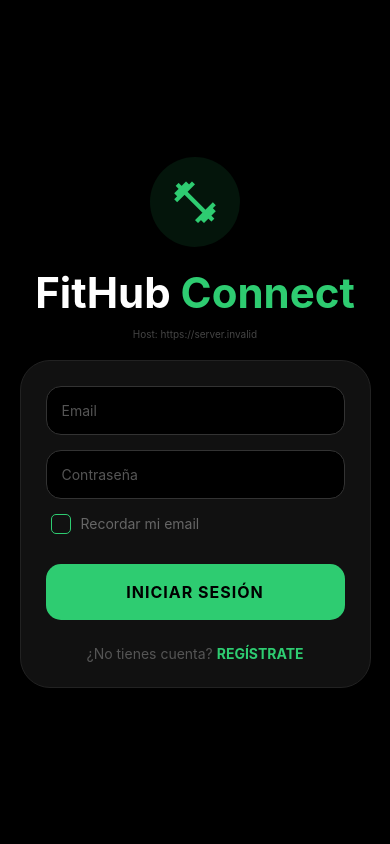
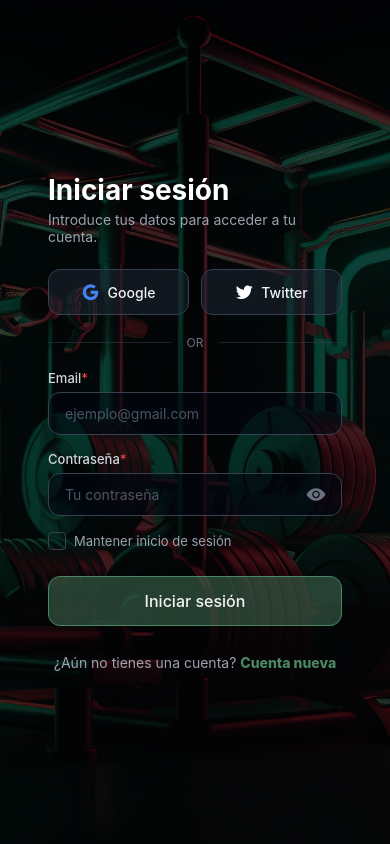
Before and after one commit to GranPatriarca02/FitHub-Connect, a React Native app in the folder mobile/: screen /Login in a window 390 px wide. Built offline with nearby package versions, Linux system fonts and the light colour scheme; no server answers.

Commit message:
fix: Se han sincronizado las versiones de git: LoginScreen.jsx

```diff
--- a/mobile/src/screens/LoginScreen.jsx
+++ b/mobile/src/screens/LoginScreen.jsx
@@ -1,41 +1,31 @@
 // __ IMPORTS __
-import React, { useState, useEffect } from 'react';
-import { View, Text, TextInput, TouchableOpacity, ScrollView, KeyboardAvoidingView, Platform, ActivityIndicator, Animated, Dimensions } from 'react-native';
+import React, { useState, useEffect, useRef } from 'react';
+import { View, Text, TextInput, TouchableOpacity, ScrollView, KeyboardAvoidingView, Platform, ActivityIndicator, Animated, Dimensions, ImageBackground } from 'react-native';
 import { SafeAreaView } from 'react-native-safe-area-context';
-import { MaterialCommunityIcons, Ionicons } from '@expo/vector-icons';
+import { Ionicons } from '@expo/vector-icons';
 import AsyncStorage from '@react-native-async-storage/async-storage';
 
-// API_URL: usa EXPO_PUBLIC_API_URL del .env, con fallback por plataforma
-const API_URL = (() => {
-  if (process.env.EXPO_PUBLIC_API_URL) return process.env.EXPO_PUBLIC_API_URL;
-  if (Platform.OS === 'android') return 'http://10.0.2.2:8080';
-  return 'http://localhost:8080';
-})();
+const { width, height } = Dimensions.get('window');
 
-const { width } = Dimensions.get('window');
+// API_URL: Usando estrictamente tu .env
+const API_URL = process.env.EXPO_PUBLIC_API_URL;
 
 export default function LoginScreen({ navigation }) {
-  const [modo, setModo] = useState('login');
+  // --- ESTADOS ---
   const [email, setEmail] = useState('');
   const [password, setPassword] = useState('');
-  const [nombre, setNombre] = useState('');
-  const [tipoCuenta, setTipoCuenta] = useState('Usuario'); // Restaurado
   const [cargando, setCargando] = useState(false);
   const [recuerdame, setRecuerdame] = useState(false);
+  const [showPassword, setShowPassword] = useState(false);
 
-  // Sistema de Popups
+  // --- SISTEMA DE POPUPS (NOTIFICACIONES) ---
   const [notificacion, setNotificacion] = useState({ visible: false, mensaje: '', tipo: 'success' });
-  const translateY = useState(new Animated.Value(-100))[0];
+  // ARREGLO: Se usa useRef para evitar problemas de re-renderizado en la animación
+  const translateY = useRef(new Animated.Value(-100)).current;
 
-  // Cargar email guardado
+  // --- EFECTO INICIAL: CARGAR DATOS GUARDADOS ---
   useEffect(() => {
     const inicializarDatos = async () => {
-      // 1. SIEMPRE comprobar que API_URL existe antes de llamar al backend
-      if (!API_URL) {
-        console.log("Esperando configuración de red...");
-        return;
-      }
-
       try {
         const savedEmail = await AsyncStorage.getItem('savedEmail');
         if (savedEmail) {
@@ -43,13 +33,13 @@ export default function LoginScreen({ navigation }) {
           setRecuerdame(true);
         }
       } catch (error) {
-        console.log("Error de red:", error.message);
+        console.log("Error al cargar datos iniciales:", error.message);
       }
     };
+    inicializarDatos();
+  }, []);
 
-    inicializarDatos();
-  }, [API_URL]);
-
+  // --- LÓGICA DE POPUP ---
   const mostrarPopUp = (msg, tipo = 'success') => {
     setNotificacion({ visible: true, mensaje: msg, tipo });
     Animated.spring(translateY, { toValue: 60, useNativeDriver: true }).start();
@@ -60,57 +50,41 @@ export default function LoginScreen({ navigation }) {
     }, 3000);
   };
 
+  // --- LÓGICA DE AUTENTICACIÓN (LOGIN) ---
   const handleEntrar = async () => {
-    // Validaciones básicas
-    if (!email || !password || (modo === 'registro' && !nombre)) {
+    if (!email || !password) {
       mostrarPopUp("Por favor, rellena todos los campos", "error");
       return;
     }
 
     setCargando(true);
     try {
-      const endpoint = modo === 'login' ? '/auth/login' : '/auth/register';
-
-      // RESTAURADO: Mapeo de roles para tu API
-      const roleMapped = tipoCuenta === 'Monitor' ? 'TRAINER' : 'FREE';
-
-      // RESTAURADO: Cuerpo del mensaje exacto
-      const body = modo === 'login'
-        ? { email, password }
-        : { name: nombre, email, password, role: roleMapped };
-
-      console.log("Intentando conectar a:", `${API_URL}${endpoint}`);
-
-      const response = await fetch(`${API_URL}${endpoint}`, {
+      const response = await fetch(`${API_URL}/auth/login`, {
         method: 'POST',
         headers: { 'Content-Type': 'application/json' },
-        body: JSON.stringify(body),
+        body: JSON.stringify({ email, password }),
       });
 
       const data = await response.json();
 
       if (response.ok) {
-        if (modo === 'registro') {
-          mostrarPopUp("¡Cuenta creada! Ya puedes loguearte.", "success");
-          setModo('login');
-        } else {
-          // RESTAURADO: Guardado de datos en AsyncStorage
         await AsyncStorage.setItem('userToken', data.token);
         await AsyncStorage.setItem('userRole', data.role);
         await AsyncStorage.setItem('userId', data.userId.toString());
         await AsyncStorage.setItem('userName', data.name);
 
-          if (recuerdame) await AsyncStorage.setItem('savedEmail', email);
-          else await AsyncStorage.removeItem('savedEmail');
+        if (recuerdame) {
+          await AsyncStorage.setItem('savedEmail', email);
+        } else {
+          await AsyncStorage.removeItem('savedEmail');
+        }
 
         mostrarPopUp(`¡Bienvenido, ${data.name}!`, "success");
         setTimeout(() => navigation.replace('Home'), 1000);
-        }
       } else {
         mostrarPopUp(data.error || "Error de credenciales", "error");
       }
     } catch (error) {
-      console.error("Error de red detallado:", error);
       mostrarPopUp("Error de conexión con el servidor", "error");
     } finally {
       setCargando(false);
@@ -118,88 +92,86 @@ export default function LoginScreen({ navigation }) {
   };
 
   return (
-    <SafeAreaView style={{ flex: 1, backgroundColor: '#000' }}>
-      {/* POPUP */}
+    <ImageBackground source={require('../../assets/background.jpg')} style={{ flex: 1, width: '100%', height: '100%', position: 'absolute' }} resizeMode="cover">
+      <View style={{ flex: 1, backgroundColor: 'rgba(0, 0, 0, 0.75)' }}>
+        <SafeAreaView style={{ flex: 1 }}>
           {notificacion.visible && (
-        <Animated.View style={[{ transform: [{ translateY }], zIndex: 9999, position: 'absolute', top: 0, left: 0, right: 0, alignItems: 'center', paddingTop: 40 }]}>
-          <View style={{ width: '90%', padding: 16, borderRadius: 12, backgroundColor: notificacion.tipo === 'error' ? '#450a0a' : '#064e3b', borderWidth: 1, borderColor: notificacion.tipo === 'error' ? '#ef4444' : '#10b981' }}>
+            <Animated.View style={{ transform: [{ translateY }], zIndex: 9999, position: 'absolute', top: 0, left: 0, right: 0, alignItems: 'center', paddingTop: 40 }}>
+              <View style={{ width: '90%', maxWidth: 400, padding: 16, borderRadius: 12, backgroundColor: notificacion.tipo === 'error' ? '#450a0a' : '#064e3b', borderWidth: 1, borderColor: notificacion.tipo === 'error' ? '#ef4444' : '#10b981' }}>
                 <Text style={{ color: 'white', textAlign: 'center', fontWeight: 'bold' }}>{notificacion.mensaje}</Text>
               </View>
             </Animated.View>
           )}
 
           <KeyboardAvoidingView behavior={Platform.OS === 'ios' ? 'padding' : 'height'} style={{ flex: 1 }}>
-        <ScrollView contentContainerStyle={{ flexGrow: 1, alignItems: 'center', justifyContent: 'center', paddingVertical: 40 }}>
+            <ScrollView contentContainerStyle={{ flexGrow: 1, padding: 20, justifyContent: 'center', alignItems: 'center' }} showsVerticalScrollIndicator={false}>
+              <View style={{ width: '100%', maxWidth: 420, padding: 28 }}>
 
-          <View style={{ width: width * 0.9, maxWidth: 400 }}>
-
-            {/* ICONO */}
-            <View style={{ alignSelf: 'center', backgroundColor: 'rgba(46, 204, 113, 0.1)', padding: 20, borderRadius: 100, marginBottom: 20 }}>
-              <MaterialCommunityIcons name="dumbbell" size={50} color="#2ecc71" />
+                <View style={{ marginBottom: 24 }}>
+                  <Text style={{ fontSize: 28, fontWeight: '700', color: '#ffffff', marginBottom: 4 }}>Iniciar sesión</Text>
+                  <Text style={{ fontSize: 14, color: '#9ca3af' }}>Introduce tus datos para acceder a tu cuenta.</Text>
                 </View>
 
-            {/* TITULO */}
-            <Text style={{ color: 'white', fontSize: 42, fontWeight: 'bold', textAlign: 'center', marginBottom: 10 }}>
-              FitHub <Text style={{ color: '#2ecc71' }}>Connect</Text>
-            </Text>
+                {/* BOTONES SOCIALES */}
+                <View style={{ flexDirection: 'row', gap: 12, marginBottom: 20 }}>
+                  <TouchableOpacity style={{ flex: 1, flexDirection: 'row', alignItems: 'center', justifyContent: 'center', gap: 8, backgroundColor: 'rgba(31, 41, 55, 0.5)', paddingVertical: 12, borderRadius: 12, borderWidth: 1, borderColor: '#374151' }}>
+                    <Ionicons name="logo-google" size={18} color="#4285F4" />
+                    <Text style={{ color: '#f3f4f6', fontWeight: '500' }}>Google</Text>
+                  </TouchableOpacity>
+                  <TouchableOpacity style={{ flex: 1, flexDirection: 'row', alignItems: 'center', justifyContent: 'center', gap: 8, backgroundColor: 'rgba(31, 41, 55, 0.5)', paddingVertical: 12, borderRadius: 12, borderWidth: 1, borderColor: '#374151' }}>
+                    <Ionicons name="logo-twitter" size={18} color="white" />
+                    <Text style={{ color: '#f3f4f6', fontWeight: '500' }}>Twitter</Text>
+                  </TouchableOpacity>
+                </View>
 
-            {/* INDICADOR DE URL (Solo para debug, puedes quitarlo luego) */}
-            <Text style={{ color: '#444', textAlign: 'center', fontSize: 10, marginBottom: 20 }}>
-              Host: {API_URL}
-            </Text>
+                <View style={{ flexDirection: 'row', alignItems: 'center', marginBottom: 20 }}>
+                  <View style={{ flex: 1, height: 1, backgroundColor: 'rgba(55, 65, 81, 0.5)' }} />
+                  <Text style={{ marginHorizontal: 16, color: '#6b7280', fontSize: 12 }}>OR</Text>
+                  <View style={{ flex: 1, height: 1, backgroundColor: 'rgba(55, 65, 81, 0.5)' }} />
+                </View>
 
-            {/* CAJA LOGIN (Blindada contra errores de capa) */}
-            <View style={{ backgroundColor: '#111', padding: 25, borderRadius: 30, borderWidth: 1, borderColor: '#222' }}>
+                <View style={{ gap: 16 }}>
+                  <View style={{ gap: 6 }}>
+                    <Text style={{ fontSize: 13, fontWeight: '500', color: '#d1d5db' }}>Email<Text style={{ color: '#ef4444' }}>*</Text></Text>
+                    <TextInput style={{ backgroundColor: 'rgba(3, 7, 18, 0.6)', borderWidth: 1, borderColor: '#374151', borderRadius: 12, paddingHorizontal: 16, paddingVertical: 12, color: 'white' }} placeholder="ejemplo@gmail.com" placeholderTextColor="#4b5563" value={email} onChangeText={setEmail} autoCapitalize="none" keyboardType="email-address" />
+                  </View>
 
-              {modo === 'registro' && (
-                <TextInput
-                  style={{ backgroundColor: '#000', color: 'white', padding: 15, borderRadius: 15, marginBottom: 15, borderWidth: 1, borderColor: '#333' }}
-                  placeholder="Nombre completo" placeholderTextColor="#555" value={nombre} onChangeText={setNombre}
-                />
-              )}
+                  <View style={{ gap: 6 }}>
+                    <Text style={{ fontSize: 13, fontWeight: '500', color: '#d1d5db' }}>Contraseña<Text style={{ color: '#ef4444' }}>*</Text></Text>
+                    <View style={{ position: 'relative', justifyContent: 'center' }}>
+                      <TextInput style={{ backgroundColor: 'rgba(3, 7, 18, 0.6)', borderWidth: 1, borderColor: '#374151', borderRadius: 12, paddingHorizontal: 16, paddingVertical: 12, color: 'white', paddingRight: 50 }} placeholder="Tu contraseña" placeholderTextColor="#4b5563" value={password} onChangeText={setPassword} secureTextEntry={!showPassword} />
+                      <TouchableOpacity onPress={() => setShowPassword(!showPassword)} style={{ position: 'absolute', right: 16 }}>
+                        <Ionicons name={showPassword ? "eye-off" : "eye"} size={20} color="#6b7280" />
+                      </TouchableOpacity>
+                    </View>
+                  </View>
 
-              <TextInput
-                style={{ backgroundColor: '#000', color: 'white', padding: 15, borderRadius: 15, marginBottom: 15, borderWidth: 1, borderColor: '#333' }}
-                placeholder="Email" placeholderTextColor="#555" value={email} onChangeText={setEmail} autoCapitalize="none" keyboardType="email-address"
-              />
+                  <View style={{ flexDirection: 'row', justifyContent: 'space-between', alignItems: 'center' }}>
+                    <TouchableOpacity onPress={() => setRecuerdame(!recuerdame)} style={{ flexDirection: 'row', alignItems: 'center' }}>
+                      <View style={{ width: 18, height: 18, borderRadius: 4, borderWidth: 1, borderColor: '#374151', marginRight: 8, alignItems: 'center', justifyContent: 'center', backgroundColor: recuerdame ? '#4A8763' : 'transparent' }}>
+                        {recuerdame && <Ionicons name="checkmark" size={14} color="black" />}
+                      </View>
+                      <Text style={{ color: '#9ca3af', fontSize: 13 }}>Mantener inicio de sesión</Text>
+                    </TouchableOpacity>
+                  </View>
 
-              <TextInput
-                style={{ backgroundColor: '#000', color: 'white', padding: 15, borderRadius: 15, marginBottom: 15, borderWidth: 1, borderColor: '#333' }}
-                placeholder="Contraseña" placeholderTextColor="#555" value={password} onChangeText={setPassword} secureTextEntry
-              />
-
-              {modo === 'login' && (
-                <TouchableOpacity onPress={() => setRecuerdame(!recuerdame)} style={{ flexDirection: 'row', alignItems: 'center', marginBottom: 20, marginLeft: 5 }}>
-                  <View style={{ width: 20, height: 20, borderRadius: 5, borderWidth: 1, borderColor: '#2ecc71', backgroundColor: recuerdame ? '#2ecc71' : 'transparent', alignItems: 'center', justifyContent: 'center' }}>
-                    {recuerdame && <Ionicons name="checkmark" size={14} color="white" />}
-                  </View>
-                  <Text style={{ color: '#666', marginLeft: 10 }}>Recordar mi email</Text>
-                </TouchableOpacity>
-              )}
-
-              <TouchableOpacity
-                onPress={handleEntrar}
-                disabled={cargando}
-                style={{ backgroundColor: '#2ecc71', padding: 18, borderRadius: 15, alignItems: 'center', marginTop: 10 }}
-              >
-                {cargando ? <ActivityIndicator color="black" /> : (
-                  <Text style={{ color: 'black', fontWeight: 'bold', fontSize: 16, letterSpacing: 1 }}>
-                    {modo === 'login' ? 'INICIAR SESIÓN' : 'REGISTRARME'}
-                  </Text>
-                )}
+                  <TouchableOpacity style={{ backgroundColor: '#47765b85', paddingVertical: 14, borderRadius: 12, alignItems: 'center', marginTop: 10, borderWidth: 1, borderColor: '#4A8763' }} onPress={handleEntrar} disabled={cargando}>
+                    {cargando ? <ActivityIndicator color="black" /> : <Text style={{ color: '#f3f4f6', fontWeight: '500', fontSize: 16 }}>Iniciar sesión</Text>}
                   </TouchableOpacity>
 
-              <TouchableOpacity style={{ marginTop: 25, alignItems: 'center' }} onPress={() => setModo(modo === 'login' ? 'registro' : 'login')}>
-                <Text style={{ color: '#555' }}>
-                  {modo === 'login' ? '¿No tienes cuenta? ' : '¿Ya tienes cuenta? '}
-                  <Text style={{ color: '#2ecc71', fontWeight: 'bold' }}>{modo === 'login' ? 'REGÍSTRATE' : 'LOGUÉATE'}</Text>
-                </Text>
+                  <View style={{ flexDirection: 'row', justifyContent: 'center', marginTop: 12 }}>
+                    <Text style={{ color: '#9ca3af', fontSize: 14 }}>¿Aún no tienes una cuenta? </Text>
+                    {/* ARREGLO: Navega a 'Register' (Verifica que en tu App.js el name sea 'Register') */}
+                    <TouchableOpacity onPress={() => navigation.navigate('Register')}>
+                      <Text style={{ color: '#4A8763', fontWeight: '800', fontSize: 14 }}>Cuenta nueva</Text>
                     </TouchableOpacity>
-
+                  </View>
                 </View>
               </View>
             </ScrollView>
           </KeyboardAvoidingView>
         </SafeAreaView>
+      </View>
+    </ImageBackground>
   );
 }
```
Also changed, not shown: mobile/App.jsx (+7 -0 lines). Lines whose indentation alone changed are shown as unchanged.
